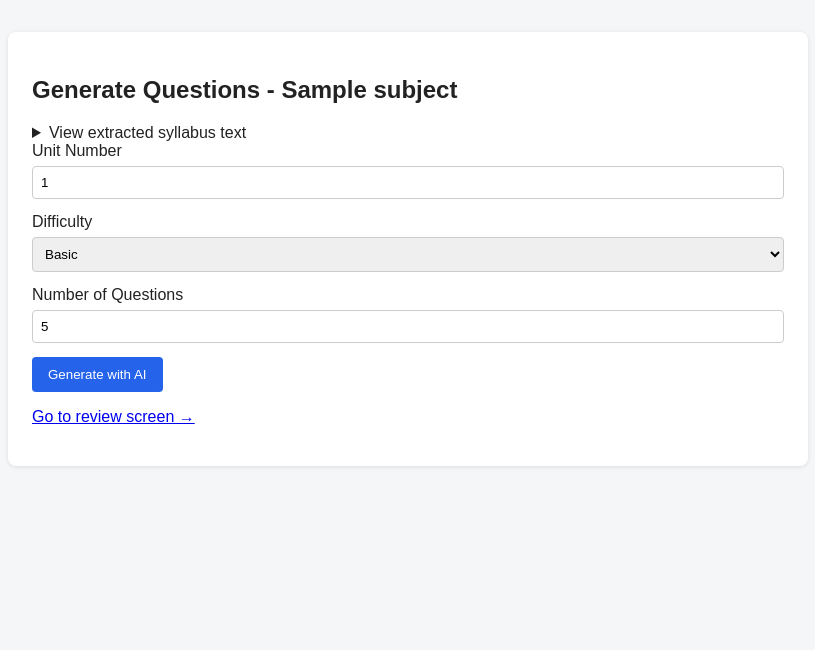
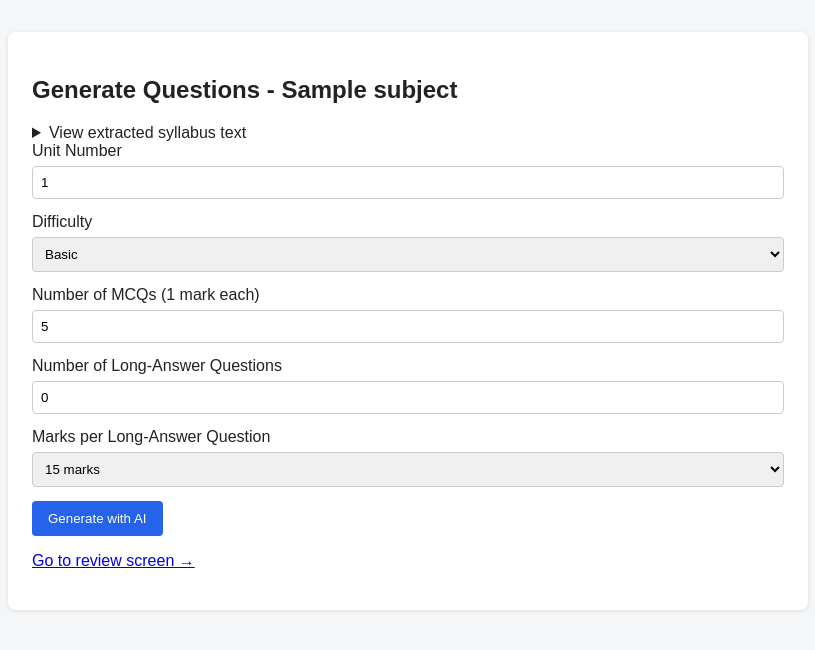
Before and after one commit to kavipriya00/examplatform--2-, a Django app: page /syllabus/1/generate/ in a window 1280 px wide. Shown: the part 42-692 px from the top of the page, without its empty margins (232-1047 px from the left). Run offline with Django 5.2, Linux system fonts and the light colour scheme; a user stored in the database is signed in; tables that the repository leaves empty hold one stand-in row (values such as "Sample post").

Commit message:
changes commited day3

```diff
--- a/examplatform/exams/admin.py
+++ b/examplatform/exams/admin.py
@@ -1,6 +1,7 @@
 from django.contrib import admin
-from .models import Question, Exam, Result
+from .models import Question, Exam, Result, Answer
 
 admin.site.register(Question)
 admin.site.register(Exam)
 admin.site.register(Result)
+admin.site.register(Answer)
--- a/examplatform/syllabus_ai/views.py
+++ b/examplatform/syllabus_ai/views.py
@@ -39,29 +39,36 @@ def generate_questions_view(request, syllabus_id):
     if request.method == "POST":
         unit_number = int(request.POST.get("unit_number", 1))
         difficulty = request.POST.get("difficulty", "BASIC")
-        count = int(request.POST.get("count", 5))
+        mcq_count = int(request.POST.get("mcq_count", 5))
+        long_count = int(request.POST.get("long_count", 0))
+        long_marks = int(request.POST.get("long_marks", 15))
 
         generated = ai_helper.generate_questions(
             syllabus_text=syllabus.extracted_text,
             unit_number=unit_number,
             difficulty=difficulty,
-            count=count,
+            mcq_count=mcq_count,
+            long_count=long_count,
+            long_marks=long_marks,
         )
 
         if not generated:
             messages.error(request, "AI did not return usable questions. Try again.")
         else:
             for q in generated:
+                q_type = q.get("question_type", "MCQ")
                 Question.objects.create(
                     subject=syllabus.subject,
                     unit_number=unit_number,
                     topic_name=q.get("topic_name", ""),
+                    question_type=q_type,
+                    marks=q.get("marks", 1 if q_type == "MCQ" else long_marks),
                     text=q.get("question", ""),
                     option_a=q.get("option_a", ""),
                     option_b=q.get("option_b", ""),
                     option_c=q.get("option_c", ""),
                     option_d=q.get("option_d", ""),
-                    correct_option=q.get("correct_option", "A"),
+                    correct_option=q.get("correct_option", ""),
                     explanation=q.get("explanation", ""),
                     difficulty=difficulty,
                     status="PENDING",
--- a/examplatform/templates/results/my_results.html
+++ b/examplatform/templates/results/my_results.html
@@ -4,7 +4,9 @@
 <h2>My Results</h2>
 <ul>
 {% for r in results %}
-    <li>{{ r.exam.title }}: {{ r.score }} / {{ r.total_questions }}</li>
+    <li>{{ r.exam.title }}: {{ r.obtained_marks }} / {{ r.total_marks }}
+        {% if not r.fully_graded %} (pending grading){% endif %}
+    </li>
 {% empty %}
     <li>No results yet.</li>
 {% endfor %}
--- a/examplatform/templates/results/result_detail.html
+++ b/examplatform/templates/results/result_detail.html
@@ -2,5 +2,9 @@
 {% block title %}Result{% endblock %}
 {% block content %}
 <h2>{{ exam.title }} - Result</h2>
-<p>Score: {{ result.score }} / {{ result.total_questions }}</p>
+{% if result.fully_graded %}
+<p>Score: {{ result.obtained_marks }} / {{ result.total_marks }}</p>
+{% else %}
+<p>Provisional score (MCQs only, long-answers pending staff review): {{ result.obtained_marks }} / {{ result.total_marks }}</p>
+{% endif %}
 {% endblock %}
--- a/examplatform/templates/syllabus_ai/generate.html
+++ b/examplatform/templates/syllabus_ai/generate.html
@@ -20,8 +20,19 @@
         <option value="ADVANCED">Advanced</option>
     </select>
 
-    <label>Number of Questions</label>
-    <input type="number" name="count" value="5" min="1" max="20" required>
+    <label>Number of MCQs (1 mark each)</label>
+    <input type="number" name="mcq_count" value="5" min="0" max="20" required>
+
+    <label>Number of Long-Answer Questions</label>
+    <input type="number" name="long_count" value="0" min="0" max="10" required>
+
+    <label>Marks per Long-Answer Question</label>
+    <select name="long_marks">
+        <option value="2">2 marks</option>
+        <option value="5">5 marks</option>
+        <option value="10">10 marks</option>
+        <option value="15" selected>15 marks</option>
+    </select>
 
     <button type="submit">Generate with AI</button>
 </form>
--- a/examplatform/templates/syllabus_ai/review.html
+++ b/examplatform/templates/syllabus_ai/review.html
@@ -6,8 +6,9 @@
 
 {% for q in questions %}
 <div class="question-block">
-    <p><strong>Unit {{ q.unit_number }} - {{ q.topic_name }} ({{ q.difficulty }})</strong></p>
+    <p><strong>Unit {{ q.unit_number }} - {{ q.topic_name }} ({{ q.difficulty }}, {{ q.question_type }}, {{ q.marks }} mark{{ q.marks|pluralize }})</strong></p>
     <p>{{ q.text }}</p>
+    {% if q.question_type == "MCQ" %}
     <ul>
         <li>A. {{ q.option_a }}</li>
         <li>B. {{ q.option_b }}</li>
@@ -15,6 +16,9 @@
         <li>D. {{ q.option_d }}</li>
     </ul>
     <p>Correct: {{ q.correct_option }} &mdash; {{ q.explanation }}</p>
+    {% else %}
+    <p><em>Long-answer question &mdash; graded manually after students submit.</em></p>
+    {% endif %}
     <a href="{% url 'approve_question' q.id %}">Approve</a> |
     <a href="{% url 'reject_question' q.id %}">Reject</a>
 </div>
```
Also changed, not shown: examplatform/syllabus_ai/ai_helper.py (+21 -11 lines), examplatform/templates/exams/grade_answers.html (added, +23 -0 lines), examplatform/templates/exams/take_exam.html (+11 -5 lines), examplatform/academics/migrations/0002_alter_department_id_alter_subject_id.py (added), examplatform/accounts/migrations/0002_alter_user_id.py (added), examplatform/exams/migrations/0001_initial.py, examplatform/syllabus_ai/migrations/0001_initial.py.
